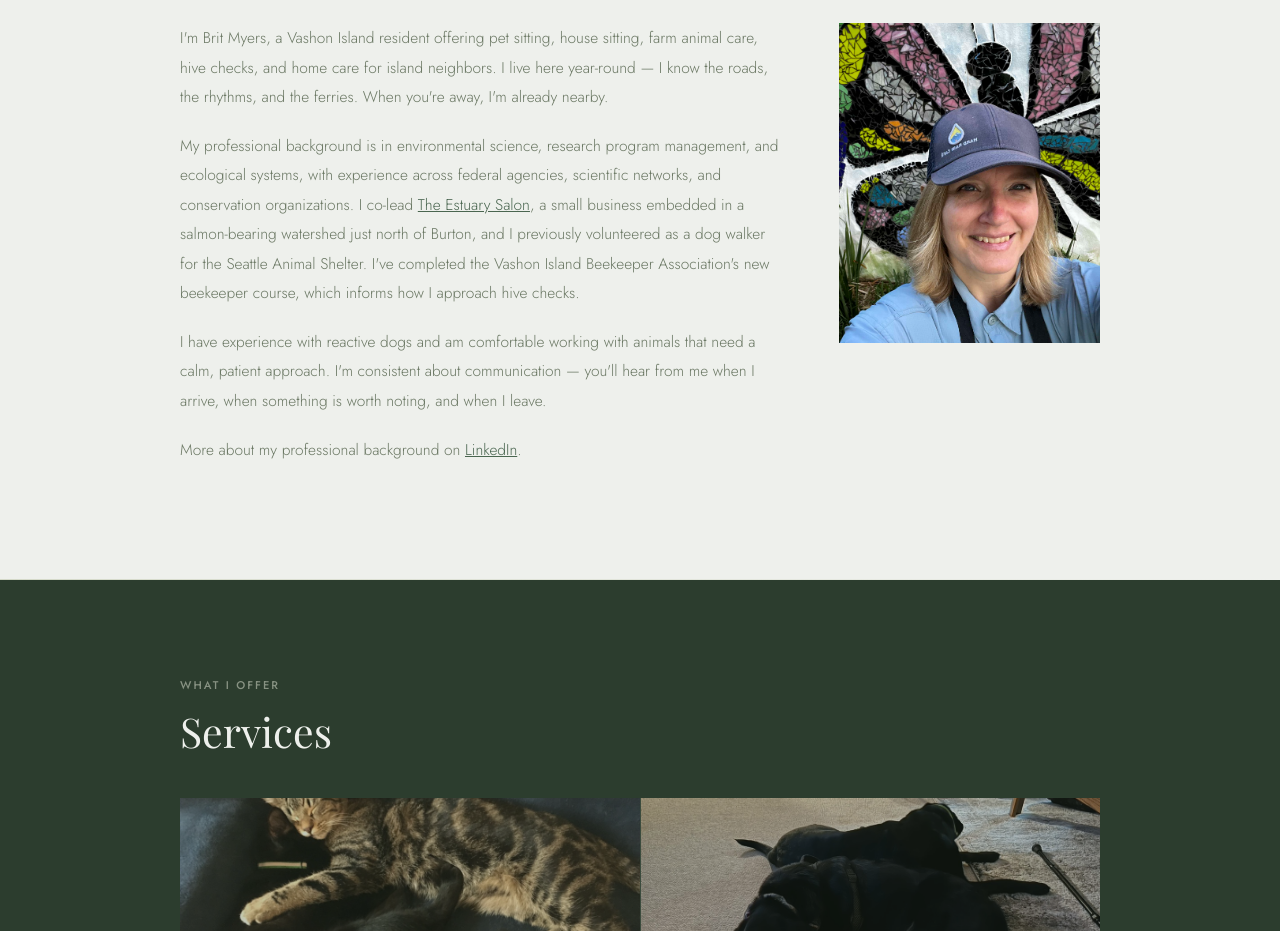
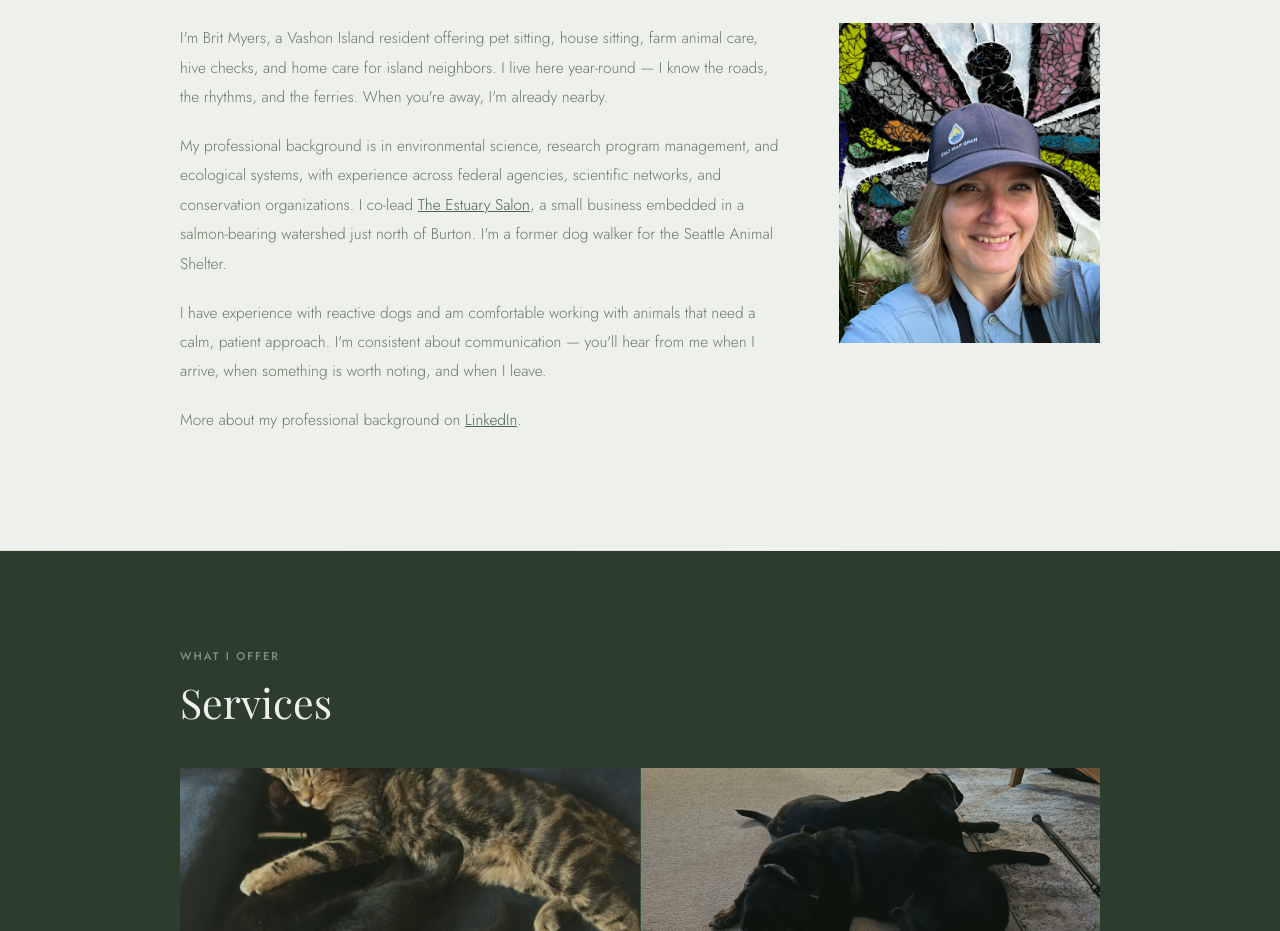
Before and after one commit to britmyers/vashonpetsitting, a plain HTML site: page index.html in a window 1280 px wide. Shown: the part 1320-2251 px from the top of the page. Drawn offline with nearby package versions, Linux system fonts and the light colour scheme; a web font is replaced by a local one.

Commit message:
Update index.html

```diff
--- a/index.html
+++ b/index.html
@@ -199,7 +199,7 @@ footer a:hover{color:var(--lichen);}
       <div>
         <div class="about-text reveal d2">
           <p>I'm Brit Myers, a Vashon Island resident offering pet sitting, house sitting, farm animal care, hive checks, and home care for island neighbors. I live here year-round &#8212; I know the roads, the rhythms, and the ferries. When you're away, I'm already nearby.</p>
-          <p>My professional background is in environmental science, research program management, and ecological systems, with experience across federal agencies, scientific networks, and conservation organizations. I co-lead <a href="https://www.theestuarysalon.com" target="_blank" rel="noopener" style="color:var(--fern);text-decoration:underline;">The Estuary Salon</a>, a small business embedded in a salmon-bearing watershed just north of Burton, and I previously volunteered as a dog walker for the Seattle Animal Shelter. I've completed the Vashon Island Beekeeper Association's new beekeeper course, which informs how I approach hive checks.</p>
+          <p>My professional background is in environmental science, research program management, and ecological systems, with experience across federal agencies, scientific networks, and conservation organizations. I co-lead <a href="https://www.theestuarysalon.com" target="_blank" rel="noopener" style="color:var(--fern);text-decoration:underline;">The Estuary Salon</a>, a small business embedded in a salmon-bearing watershed just north of Burton. I'm a former dog walker for the Seattle Animal Shelter. </p>
           <p>I have experience with reactive dogs and am comfortable working with animals that need a calm, patient approach. I'm consistent about communication &#8212; you'll hear from me when I arrive, when something is worth noting, and when I leave.</p>
           <p>More about my professional background on <a href="https://www.linkedin.com/in/britbmyers" target="_blank" rel="noopener" style="color:var(--fern);text-decoration:underline;">LinkedIn</a>.</p>
         </div>
```
